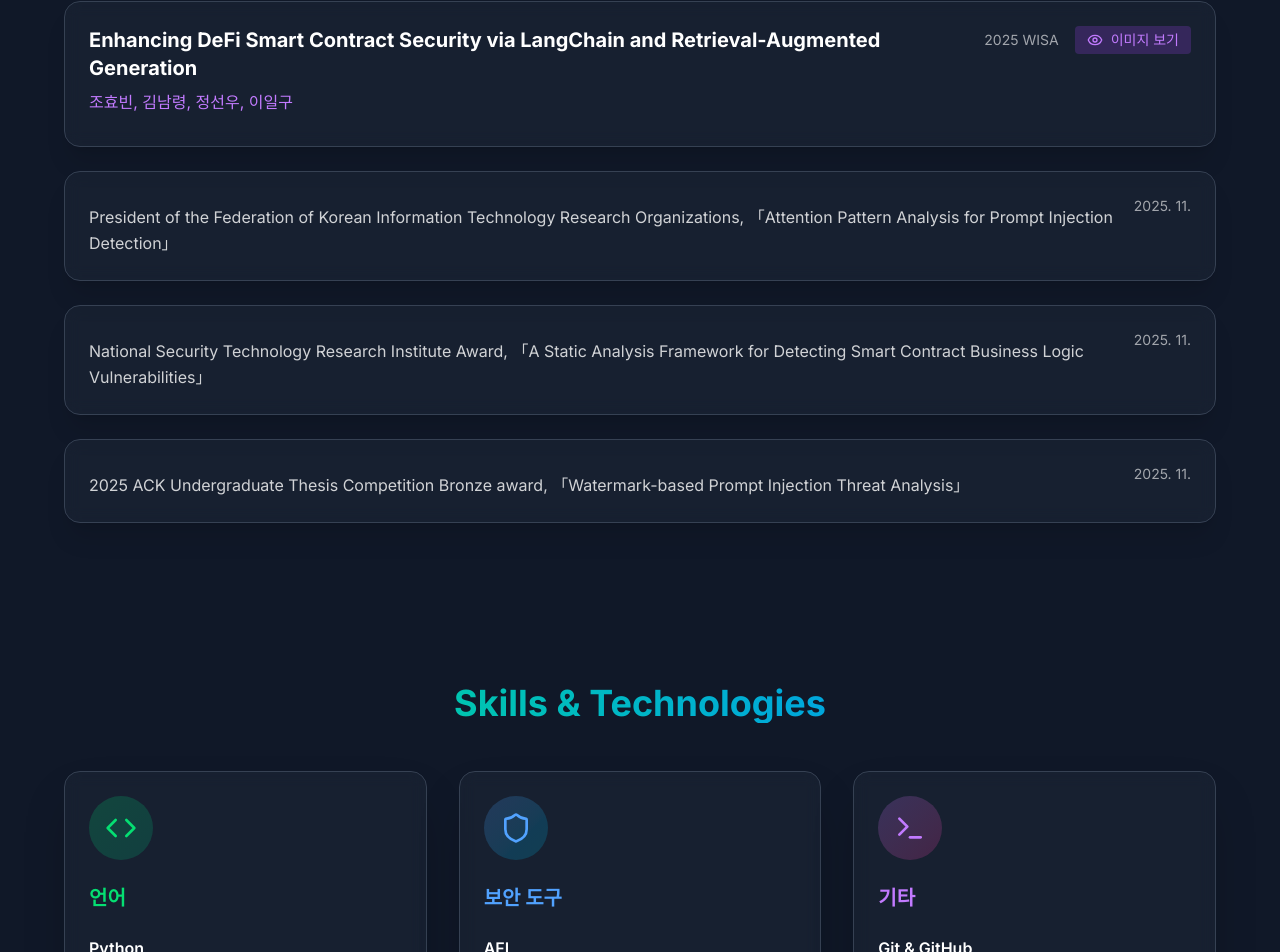
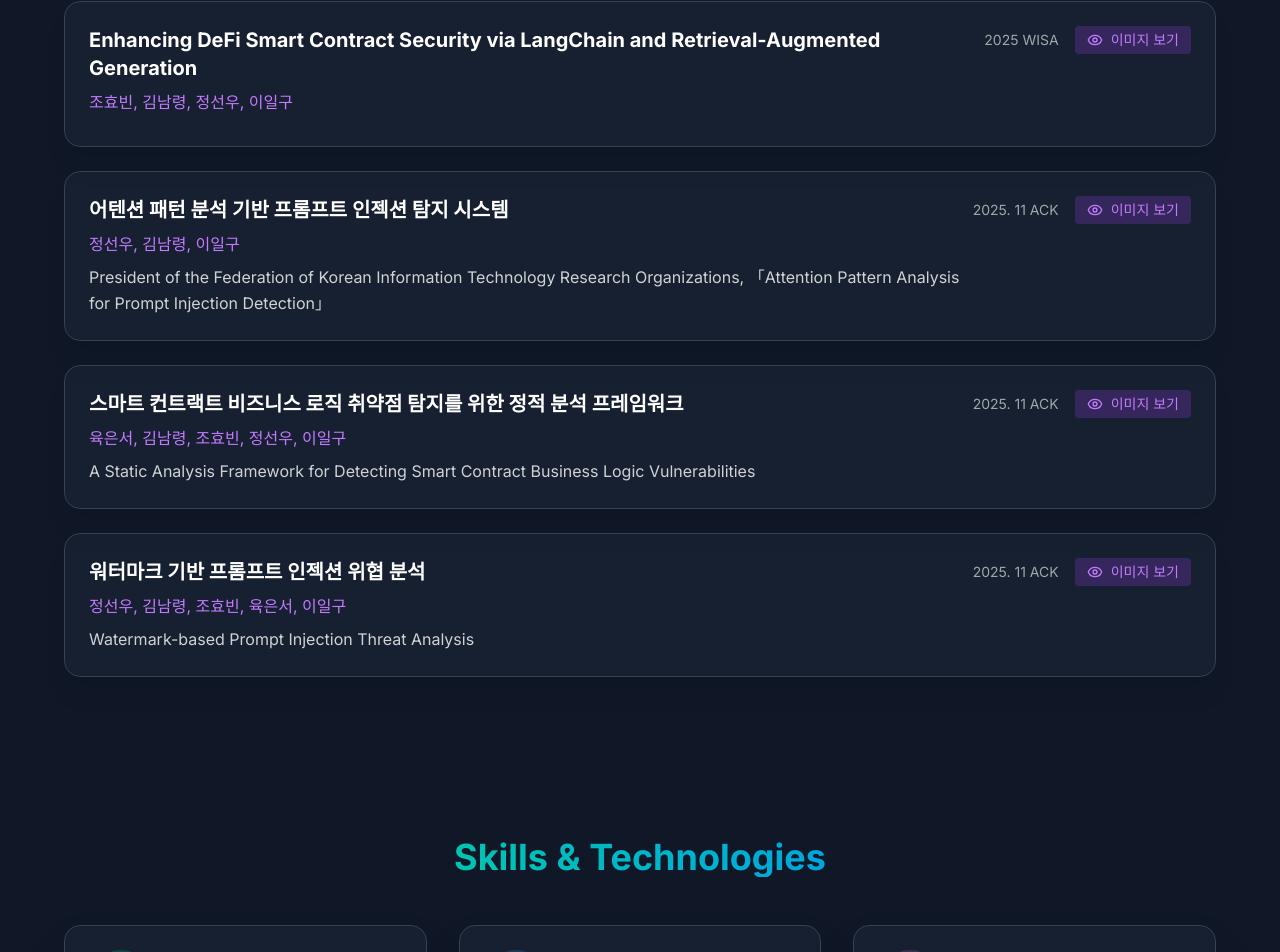
Before and after one commit to sunwwwo/portfoilo, a Next.js app: page / in a window 1280 px wide. Shown: the part 4740-5692 px from the top of the page. Built offline with nearby package versions, Linux system fonts and the light colour scheme.

Commit message:
Update portfolioData.js

```diff
--- a/src/app/data/portfolioData.js
+++ b/src/app/data/portfolioData.js
@@ -184,28 +184,28 @@ certificates: [
     },
 
    {
-      id: "award-2025",
-      title: "한국정보기술학술단체총연합회장상, 「어텐션 패턴 분석 기반 프롬프트 인젝션 탐지 시스템」",
-      organizer: "정선우, 김남령, 이일구",
-      date: "2025. 11.",
+      id: "award-1-2025",
+      name: "어텐션 패턴 분석 기반 프롬프트 인젝션 탐지 시스템",
+      role: "정선우, 김남령, 이일구",
+      date: "2025. 11 ACK",
       description: "President of the Federation of Korean Information Technology Research Organizations, 「Attention Pattern Analysis for Prompt Injection Detection」",
-      proofImage: "/defaultimage.png"
+      activityImage: "/defaultimage.png"
     },
     {
-      id: "award2-2025",
-      title: "국가보안기술연구소장상, 「스마트 컨트랙트 비즈니스 로직 취약점 탐지를 위한 정적 분석 프레임워크」",
-      organizer: "육은서, 김남령, 조효빈, 정선우, 이일구",
-      date: "2025. 11.",
-      description: "National Security Technology Research Institute Award, 「A Static Analysis Framework for Detecting Smart Contract Business Logic Vulnerabilities」",
-      proofImage: "/defaultimage.png"
+      id: "award-2-2025",
+      name: "스마트 컨트랙트 비즈니스 로직 취약점 탐지를 위한 정적 분석 프레임워크",
+      role: "육은서, 김남령, 조효빈, 정선우, 이일구",
+      date: "2025. 11 ACK",
+      description: "A Static Analysis Framework for Detecting Smart Contract Business Logic Vulnerabilities",
+      activityImage: "/defaultimage.png"
     },
     {
-      id: "award3-2025",
-      title: "2025 ACK 학부생논문경진대회 동상, 「워터마크 기반 프롬프트 인젝션 위협 분석」",
-      organizer: "정선우, 김남령, 조효빈, 육은서, 이일구",
-      date: "2025. 11.",
-      description: "2025 ACK Undergraduate Thesis Competition Bronze award, 「Watermark-based Prompt Injection Threat Analysis」",
-      proofImage: "/defaultimage.png"
+      id: "award-3-2025",
+      name: "워터마크 기반 프롬프트 인젝션 위협 분석",
+      role: "정선우, 김남령, 조효빈, 육은서, 이일구",
+      date: "2025. 11 ACK",
+      description: "Watermark-based Prompt Injection Threat Analysis",
+      activityImage: "/defaultimage.png"
     }
 
 
```
